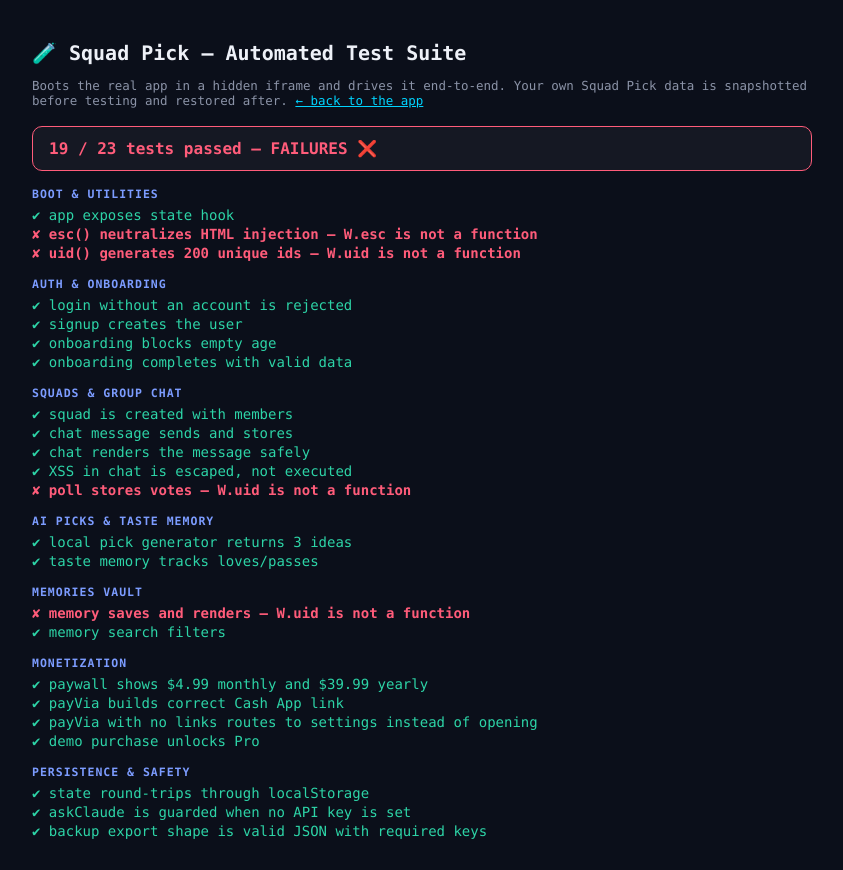
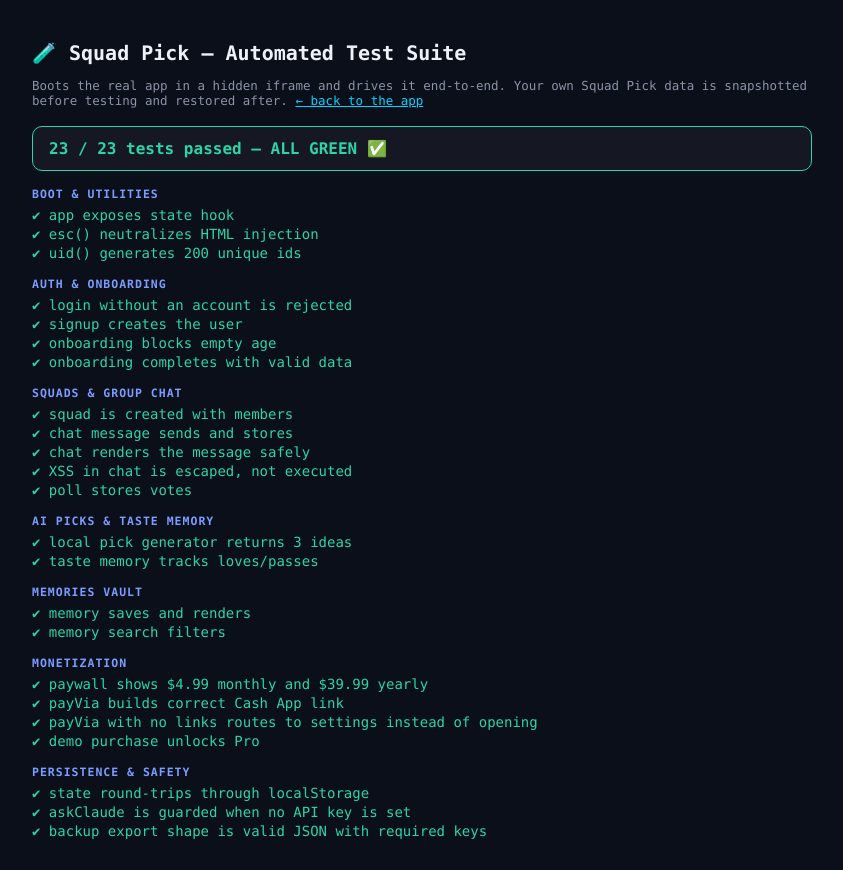
Before and after one commit to macfbob-afk/squad-pick, a plain HTML site: page tests.html in a window 1280 px wide. Shown: the whole page, without its empty margins (218-1061 px from the left). Drawn offline with Linux system fonts and the light colour scheme.

Commit message:
Expose uid/esc via test hook; fix test dialogs

```diff
--- a/Squad Pick.html
+++ b/Squad Pick.html
@@ -1064,7 +1064,8 @@ function bumpStreak(){
 }
 /* test hook — lets the automated suite (tests.html) inspect internal state; harmless in production */
 window.__sq={get S(){return S},get obStep(){return obStep},get currentSquad(){return currentSquad},
-  set currentSquad(v){currentSquad=v},set nsMembers(v){nsMembers=v},set chosenPlan(v){chosenPlan=v}};
+  set currentSquad(v){currentSquad=v},set nsMembers(v){nsMembers=v},set chosenPlan(v){chosenPlan=v},
+  uid:uid,esc:esc};
 
 (function boot(){
   try{applyTheme();bumpStreak()}catch(e){console.warn('boot warning',e)}
--- a/tests.html
+++ b/tests.html
@@ -42,8 +42,8 @@ function run(){
   try{
     section('Boot & utilities');
     t('app exposes state hook',()=>{assert(W.__sq&&W.__sq.S,'window.__sq missing')});
-    t('esc() neutralizes HTML injection',()=>{assert(W.esc('<b>&"\'')==='&lt;b&gt;&amp;&quot;&#39;',W.esc('<b>&"\''))});
-    t('uid() generates 200 unique ids',()=>{const s=new Set();for(let i=0;i<200;i++)s.add(W.uid());assert(s.size===200)});
+    t('esc() neutralizes HTML injection',()=>{assert(W.__sq.esc('<b>&"\'')==='&lt;b&gt;&amp;&quot;&#39;',W.__sq.esc('<b>&"\''))});
+    t('uid() generates 200 unique ids',()=>{const s=new Set();for(let i=0;i<200;i++)s.add(W.__sq.uid());assert(s.size===200)});
 
     section('Auth & onboarding');
     // start from a clean slate inside the app (visitor's own data was snapshotted above)
@@ -85,7 +85,7 @@ function run(){
       D.getElementById('chatText').value='<img src=x onerror=alert(1)>';W.sendMsg();
       assert(!D.querySelector('#chatScroll img'),'HTML must not become elements')});
     t('poll stores votes',()=>{
-      W.__sq.S.squads[0].chat.push({id:W.uid(),type:'poll',q:'Where Friday?',by:'Test',ts:Date.now(),options:[{t:'Bowling',votes:[]},{t:'Tacos',votes:[]}]});
+      W.__sq.S.squads[0].chat.push({id:W.__sq.uid(),type:'poll',q:'Where Friday?',by:'Test',ts:Date.now(),options:[{t:'Bowling',votes:[]},{t:'Tacos',votes:[]}]});
       W.renderChat();
       const p=W.__sq.S.squads[0].chat.find(m=>m.type==='poll');
       p.options[0].votes.push('me');W.save();
@@ -102,7 +102,7 @@ function run(){
 
     section('Memories vault');
     t('memory saves and renders',()=>{
-      W.__sq.S.memories.unshift({id:W.uid(),title:'Bowling night',squadId:W.__sq.S.squads[0].id,date:'2026-07-01',rating:'🔥 Legendary',notes:'gutter balls',photo:null,ts:Date.now()});
+      W.__sq.S.memories.unshift({id:W.__sq.uid(),title:'Bowling night',squadId:W.__sq.S.squads[0].id,date:'2026-07-01',rating:'🔥 Legendary',notes:'gutter balls',photo:null,ts:Date.now()});
       W.renderMemories();
       assert(W.__sq.S.memories.length===1&&D.getElementById('memList').textContent.includes('Bowling night'))});
     t('memory search filters',()=>{
```
